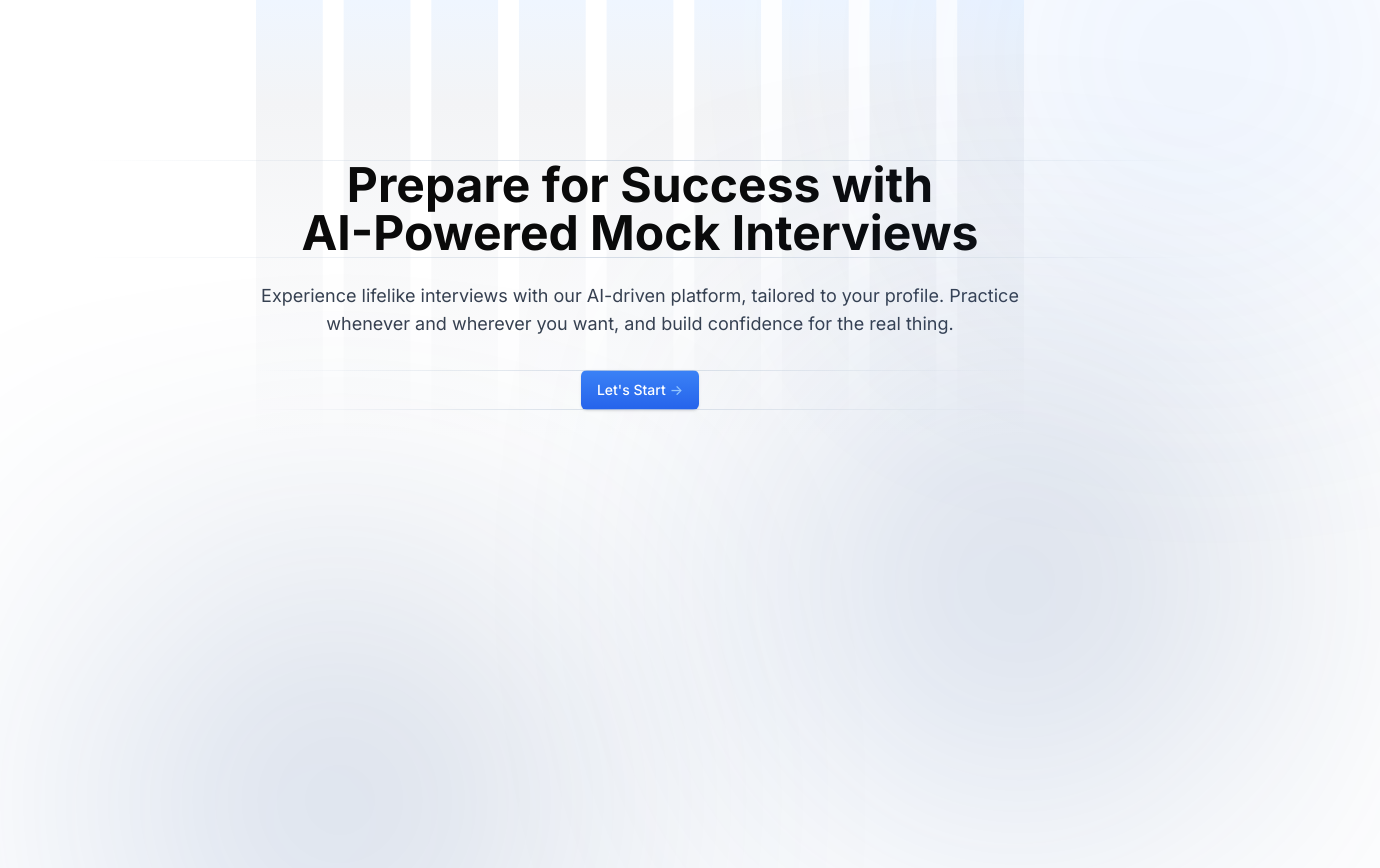
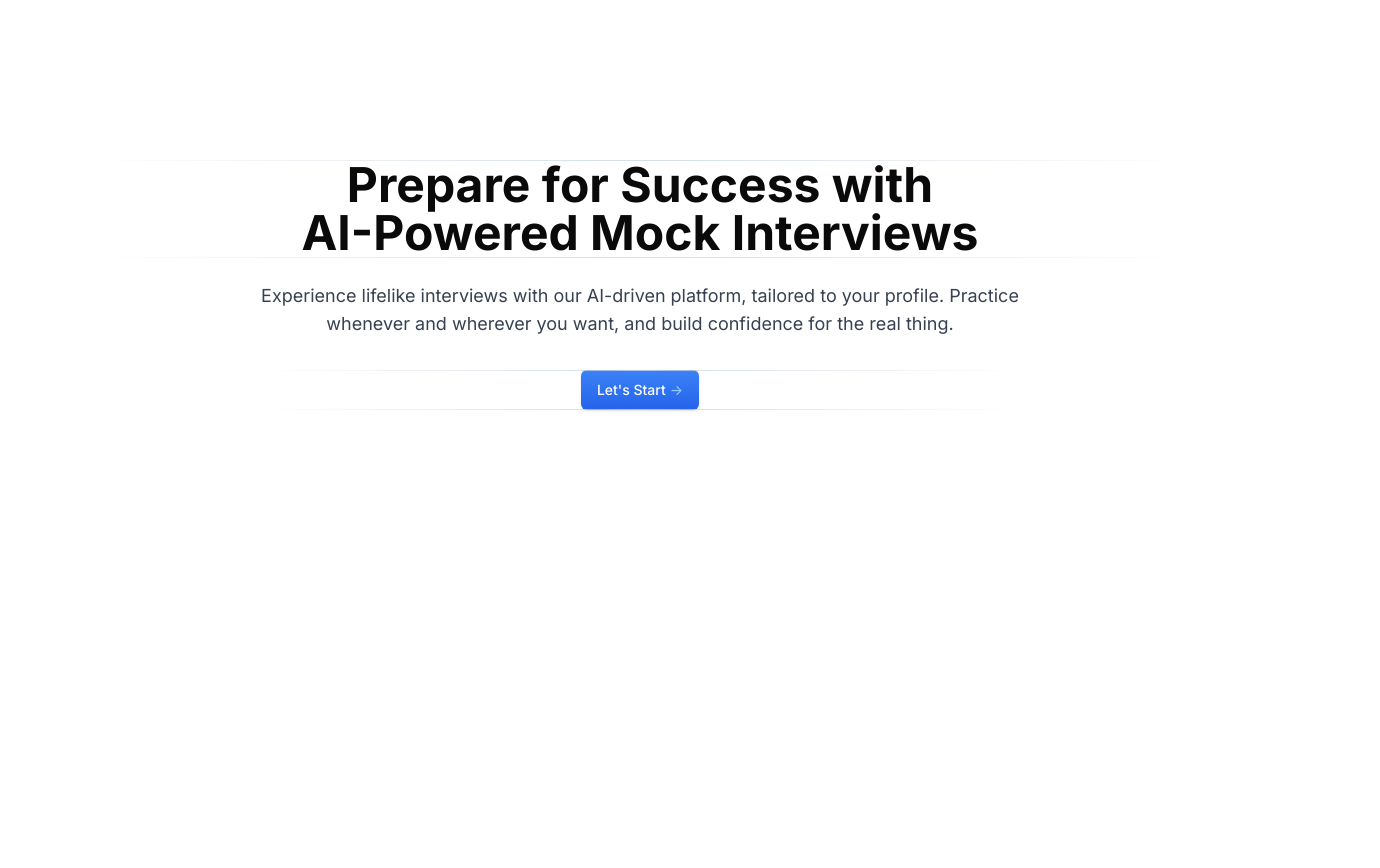
Before and after one commit to sarathvs-Dev/Ai-mock-interview-platform, a Next.js app: page / in a window 1280 px wide. Shown: the top 868 px of the page, 1380 px wide, since content can reach past the window. After the commit the page ends 800 px from the top, so only its background shows below. Built offline with nearby package versions, Linux system fonts and the light colour scheme.

Commit message:
toaster position change

```diff
--- a/app/PageIllustraction.jsx
+++ b/app/PageIllustraction.jsx
@@ -1,5 +1,4 @@
 import Image from "next/image";
-
 import Stripes from "@/public/stripes.svg";
 
 export default function PageIllustration() {
@@ -11,31 +10,31 @@ export default function PageIllustration() {
         aria-hidden="true"
       >
         <Image
-          className="max-w-none "
+          className="max-w-full h-auto"
           src={Stripes}
-          width={768}
+          width={500} // Adjusted width
           alt="Stripes"
           priority
         />
       </div>
       {/* Circles */}
       <div
-        className="pointer-events-none absolute -top-32 left-1/2 ml-[580px] -translate-x-1/2"
+        className="pointer-events-none absolute -top-32 left-1/2 ml-[480px] -translate-x-1/2"
         aria-hidden="true"
       >
-        <div className="h-80 w-80 rounded-full bg-gradient-to-tr from-blue-500 opacity-50 blur-[160px]" />
+        <div className="h-64 w-64 rounded-full bg-gradient-to-tr from-blue-500 opacity-50 blur-[120px]" />
       </div>
       <div
-        className="pointer-events-none absolute left-1/2 top-[420px] ml-[380px] -translate-x-1/2"
+        className="pointer-events-none absolute left-1/2 top-[420px] ml-[280px] -translate-x-1/2"
         aria-hidden="true"
       >
-        <div className="h-80 w-80 rounded-full bg-gradient-to-tr from-blue-500 to-gray-900 opacity-50 blur-[160px]" />
+        <div className="h-64 w-64 rounded-full bg-gradient-to-tr from-blue-500 to-gray-900 opacity-50 blur-[120px]" />
       </div>
       <div
-        className="pointer-events-none absolute left-1/2 top-[640px] -ml-[300px] -translate-x-1/2"
+        className="pointer-events-none absolute left-1/2 top-[540px] -ml-[200px] -translate-x-1/2"
         aria-hidden="true"
       >
-        <div className="h-80 w-80 rounded-full bg-gradient-to-tr from-blue-500 to-gray-900 opacity-50 blur-[160px]" />
+        <div className="h-64 w-64 rounded-full bg-gradient-to-tr from-blue-500 to-gray-900 opacity-50 blur-[120px]" />
       </div>
     </>
   );
--- a/app/page.js
+++ b/app/page.js
@@ -18,7 +18,7 @@ export default function Home() {
   return (
    <div>
     <section className="relative">
-      <PageIllustration/>
+      {/* <PageIllustration/> */}
       {/* <PageIllustration /> */}
       <div className="mx-auto max-w-6xl px-4 sm:px-6">
         {/* Hero content */}
```
